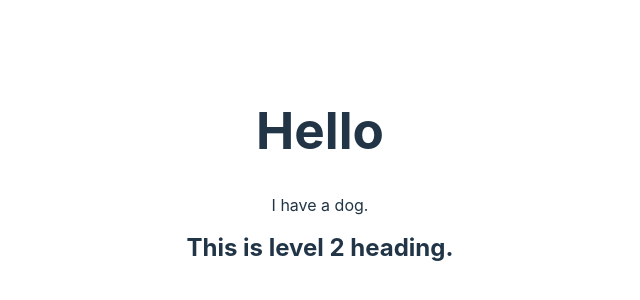
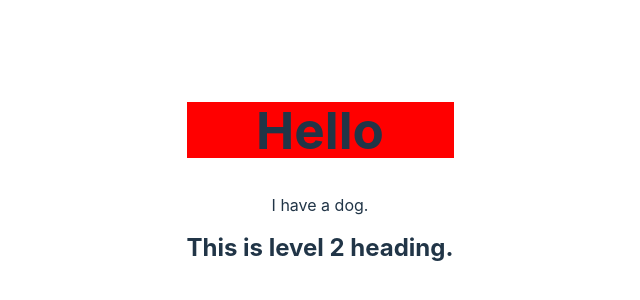
Before and after one commit to zsakowitz/vitejs-vite-atcf93, a Svelte app: page / in a window 1280 px wide. Shown: the part 226-526 px from the top of the page, without its empty margins (320-960 px from the left). Built offline with nearby package versions, Linux system fonts and the light colour scheme.

Commit message:
1 file modified

```diff
--- a/src/App.svelte
+++ b/src/App.svelte
@@ -5,3 +5,9 @@
 </p>
 
 <h2>This is level 2 heading.</h2>
+
+<style>
+  h1 {
+    background: red;
+  }
+</style>
```
